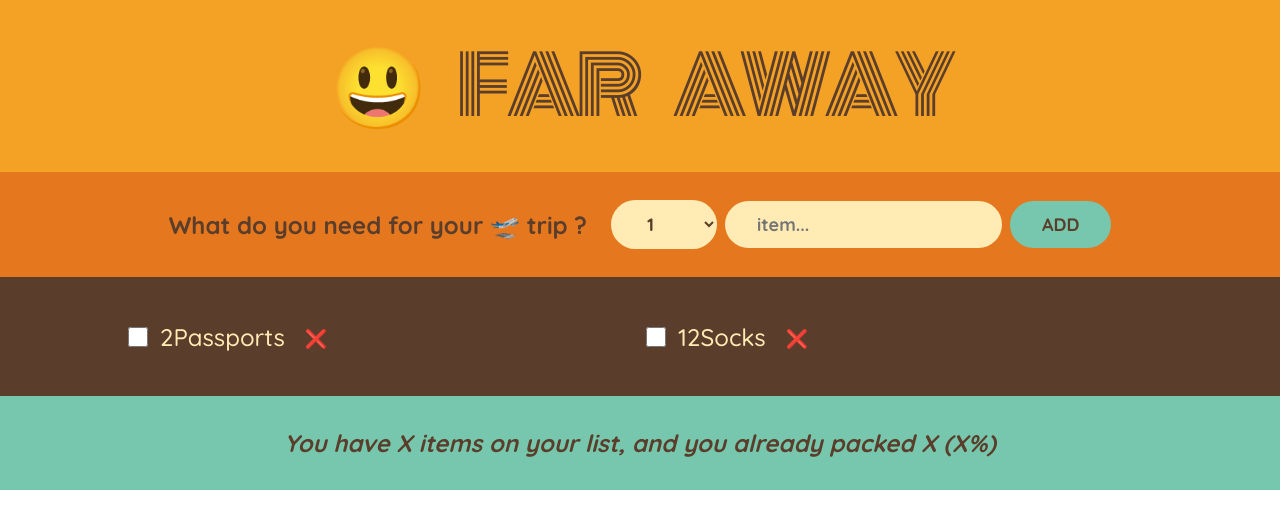
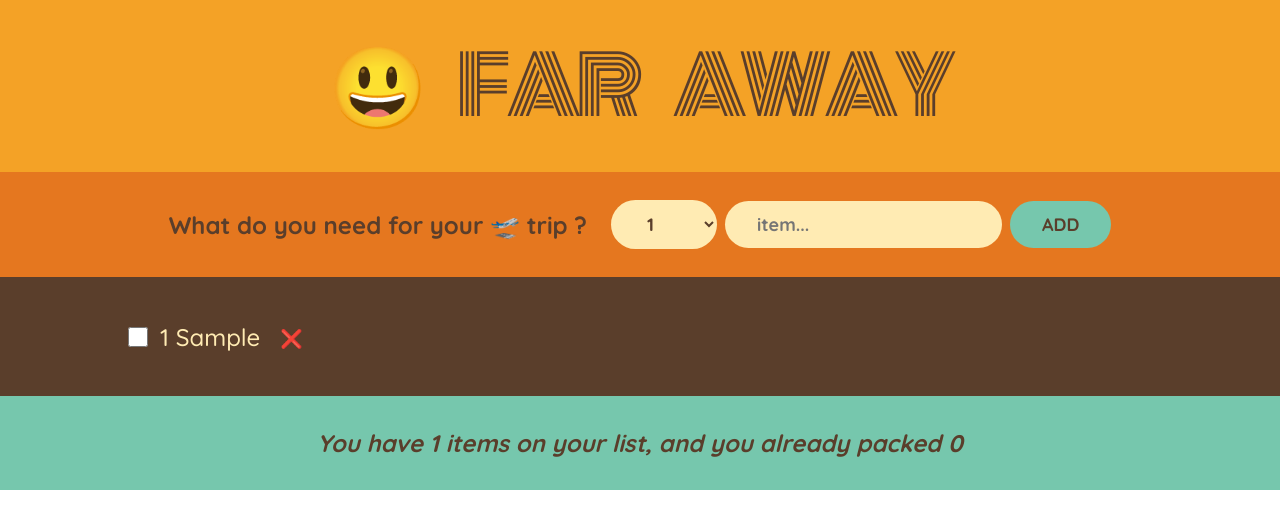
Before and after one commit to EphraimVC/travel_list, a React (Create React App) app: page / in a window 1280 px wide. Both pictures are taken after typing "Sample" into the empty fields and a click on the button "ADD". Shown: the top 528 px of the page. Built offline with nearby package versions, Linux system fonts and the light colour scheme.

Commit message:
added functions to list items and count of packed items

```diff
--- a/public/index.html
+++ b/public/index.html
@@ -14,7 +14,7 @@
       manifest.json provides metadata used when your web app is installed on a
       user's mobile device or desktop. See https://developers.google.com/web/fundamentals/web-app-manifest/
     -->
-    <link rel="manifest" href="%PUBLIC_URL%/manifest.json" />
+
         <!--
       Notice the use of %PUBLIC_URL% in the tags above.
       It will be replaced with the URL of the `public` folder during the build.
@@ -38,6 +38,5 @@
 
       To begin the development, run `npm start` or `yarn start`.
       To create a production bundle, use `npm run build` or `yarn build`.
-    -->
-  </body>
+    --></body>
 </html>
--- a/src/App.js
+++ b/src/App.js
@@ -1,43 +1,72 @@
 import { useState } from "react";
 
-const initialItems = [
-    { id: 1, description: "Passports", quantity: 2, packed: false },
-    { id: 2, description: "Socks", quantity: 12, packed: false },
-];
+// const initialItems = [
+//     { id: 1, description: "Passports", quantity: 2, packed: false },
+//     { id: 2, description: "Socks", quantity: 12, packed: false },
+// ];
 
 function App() {
+    const [items, setItems] = useState([]);
+
+    function handleNewItems(item) {
+        setItems((items) => [...items, item]);
+    }
+
+    function deleteItem(id) {
+        // this filter method, creates a new array an saves all the items that are not equal to the item that is selected to be deleted,
+        // and so the selected item is deleted
+        setItems((items) => items.filter((item) => item.id !== id));
+        console.log(id);
+    }
+
+    function handleToggle(id) {
+        setItems((items) =>
+            items.map((item) =>
+                item.id === id ? { ...item, packed: !item.packed } : item
+            )
+        );
+    }
     return (
         <div className="App">
             <Logo />
-            <Form />
-            <PackingList />
-            <Stats />
+            <Form onAddItems={handleNewItems} />
+            <PackingList
+                newItems={items}
+                deleteItems={deleteItem}
+                toggleStatus={handleToggle}
+            />
+            <Stats itemCount={items} />
         </div>
     );
 }
 
 export default App;
-
+//--------------------------------------------------------------------------------
 function Logo() {
     return <h1>😃 Far Away</h1>;
 }
-function Form() {
+//--------------------------------------------------------------------------------
+function Form({ onAddItems }) {
     const [description, setDescription] = useState("");
     const [quantity, setQuantity] = useState(1);
+
     function handleSubmit(e) {
         e.preventDefault();
         if (!description) return; // this line make sure that if there is no input value then it cant create a new object with a null value
 
-        const newObject = {
+        const newItem = {
             // this objects gets and displays the new item of the list , and gives it this structure
             description,
             quantity,
             packed: false,
             id: Date.now(),
         };
+
+        onAddItems(newItem);
+
         setQuantity(1); // sets the quantity field back to the original value
         setDescription(""); // sets the description field back to the original value
-        console.log(newObject);
+        console.log(newItem);
     }
 
     return (
@@ -63,39 +92,54 @@ function Form() {
         </form>
     );
 }
-function PackingList() {
+//-------------------------------------------------------------------------------------
+function PackingList({ newItems, deleteItems, toggleStatus }) {
     return (
         <div className="list">
             <ul>
-                {initialItems.map((item) => (
-                    <Item items={item} key={item.id} />
+                {newItems.map((item) => (
+                    <Item
+                        items={item}
+                        key={item.id}
+                        deleteItem={deleteItems}
+                        toggleStatus={toggleStatus}
+                    />
                 ))}
             </ul>
         </div>
     );
 }
-function Stats() {
+
+//-------------------------------------------------------------------------------------
+function Stats({ itemCount }) {
+    const amount = itemCount.length;
+    const packedItems = itemCount.filter((item) => item.packed).length;
+
     return (
         <footer className="stats">
             <em>
-                You have X items on your list, and you already packed X (X%)
+                You have {amount} items on your list, and you already packed{" "}
+                {packedItems}
             </em>
         </footer>
     );
 }
 // ---------------------------- child components -------------------
 
-function Item({ items }) {
+function Item({ items, deleteItem, toggleStatus }) {
     return (
         <li>
-            <input type="checkbox" />
+            <input
+                type="checkbox"
+                value={items.packed}
+                onChange={() => toggleStatus(items.id)}
+            />
             <span
                 style={items.packed ? { textDecoration: "line-through" } : {}}
             >
-                {items.quantity}
-                {items.description}
+                {items.quantity} {items.description}
             </span>
-            <button>❌</button>
+            <button onClick={() => deleteItem(items.id)}>❌</button>
         </li>
     );
 }
```
Lines whose indentation alone changed are shown as unchanged.
